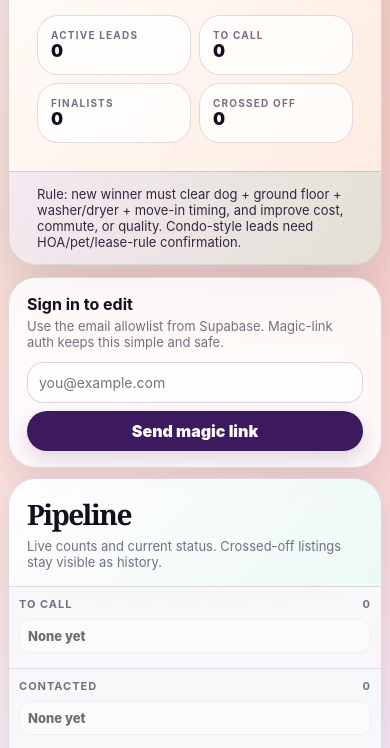
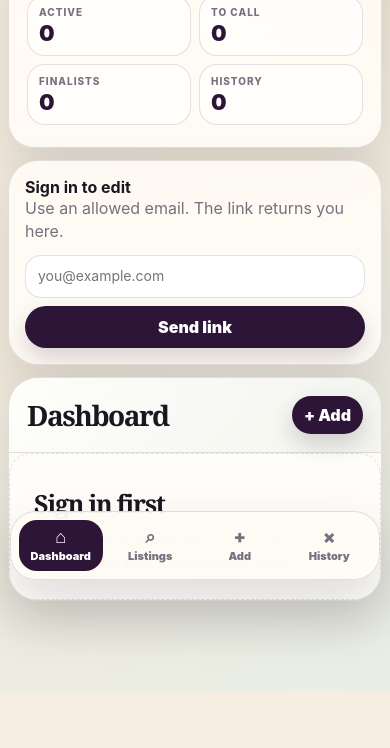
Before and after one commit to Gallant003/apartment-war-room, a website built with Vite: page index.html in a window 390 px wide. Shown: the part 254-1002 px from the top of the page. After the commit the page ends 945 px from the top, so only its background shows below. Built offline with nearby package versions, Linux system fonts and the light colour scheme; no server answers.

Commit message:
Switch app to V2 mobile UI

```diff
--- a/index.html
+++ b/index.html
@@ -7,6 +7,6 @@
   </head>
   <body>
     <div id="app"></div>
-    <script type="module" src="/src/main.js"></script>
+    <script type="module" src="/src/v2.js"></script>
   </body>
 </html>
```
